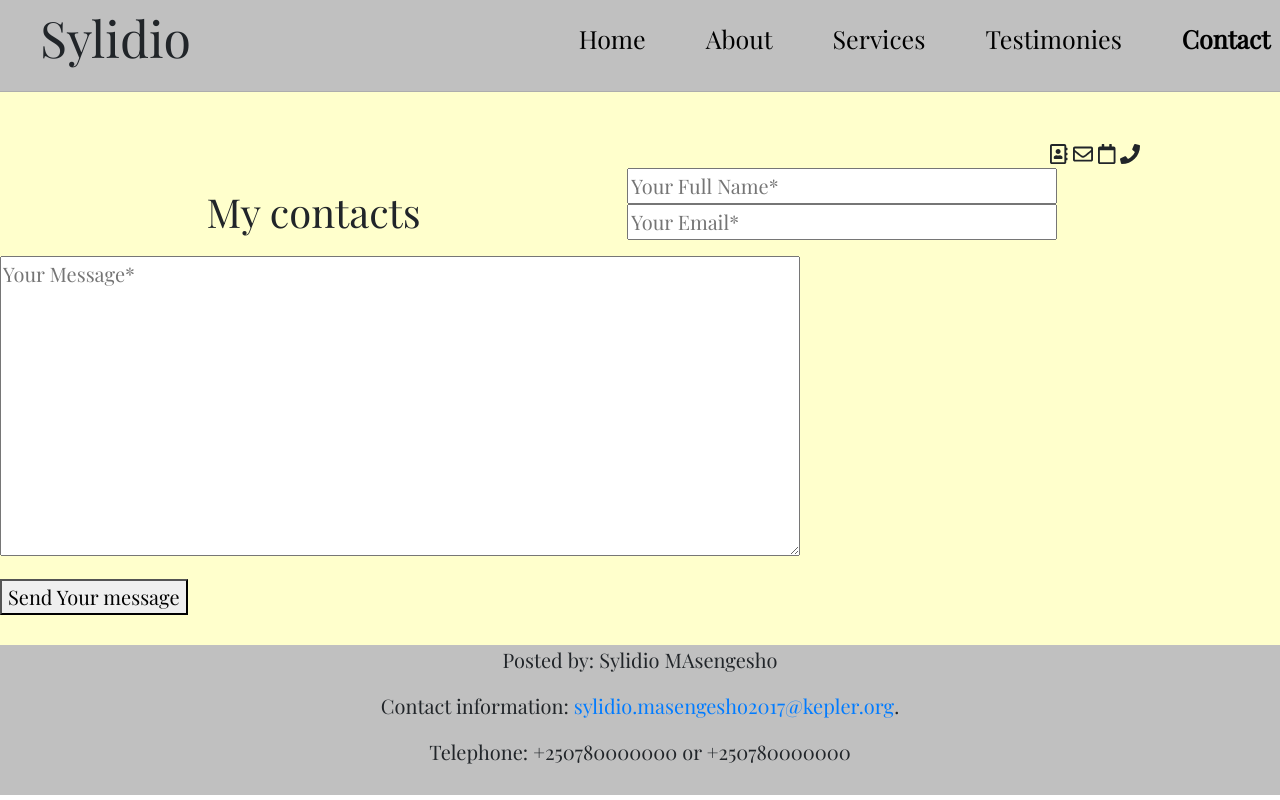
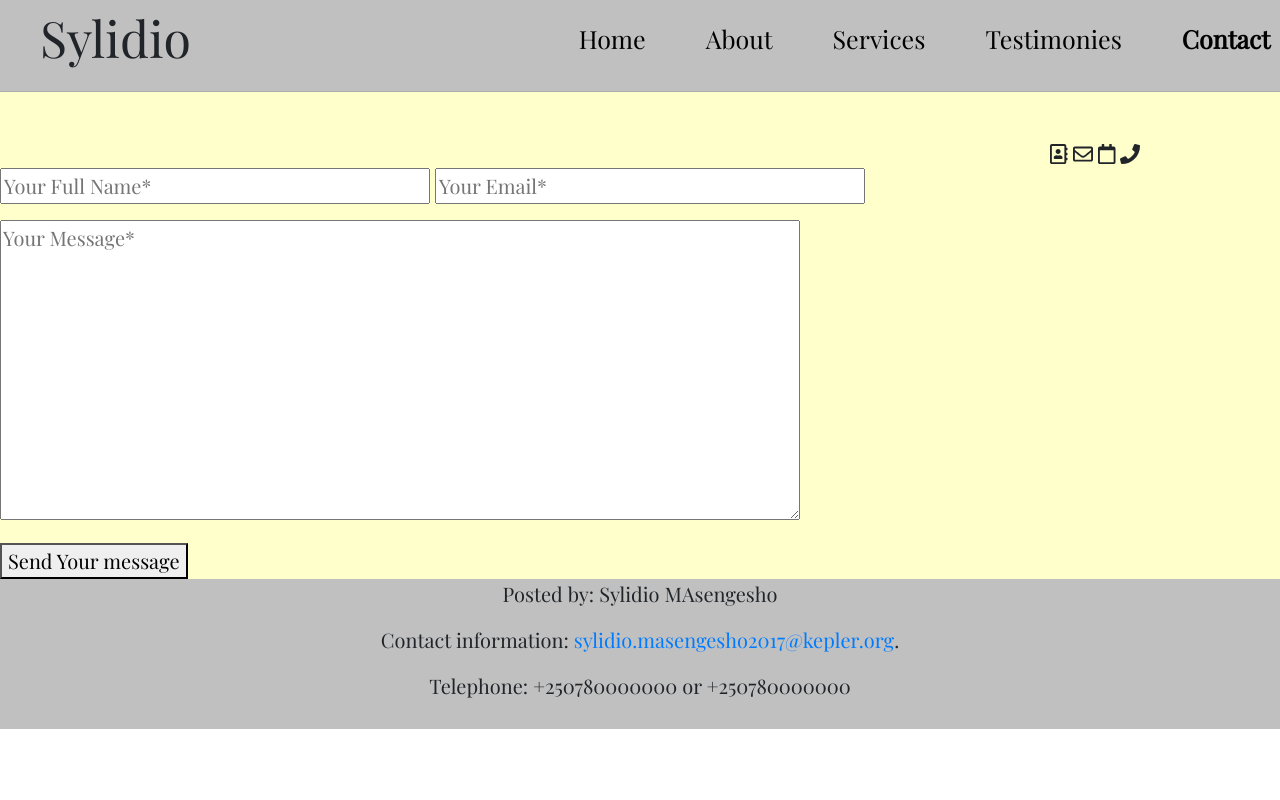
Before and after one commit to Sylidio12/Agaseke, a plain HTML site: page html/contact.html in a window 1280 px wide. Drawn offline with nearby package versions, Linux system fonts and the light colour scheme.

Commit message:
Update contact.html

```diff
--- a/html/contact.html
+++ b/html/contact.html
@@ -35,9 +35,7 @@
                </nav>
    		</header>
        <div> <br>
-	       <div class="column">
-		       <h1>My contacts</h1>
-	       </div>
+
 	       <div class="column>
            <form>
                <input type="name" name="name" placeholder="Your Full Name*">
@@ -48,7 +46,7 @@
                <button>Send Your message</button>
 
            </form>
-	       </div>
+
 
            <br id="link3">
        </div>
```
